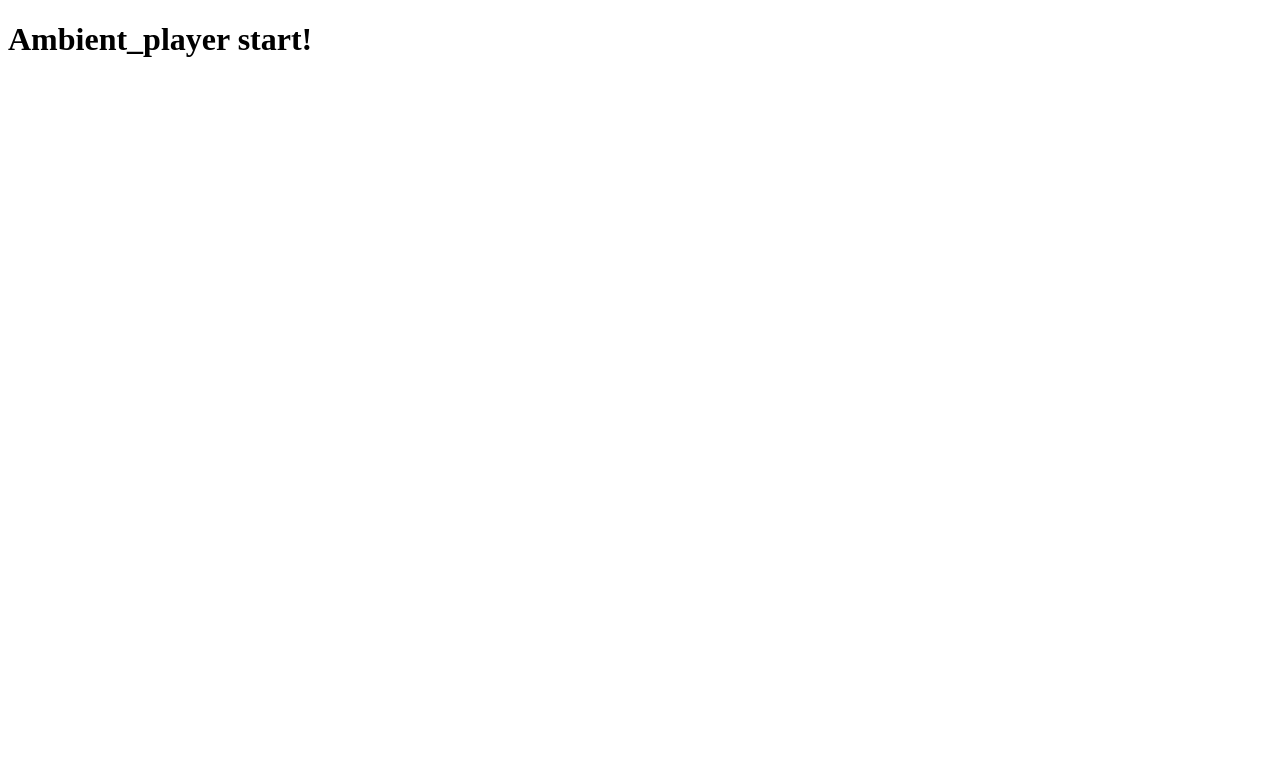
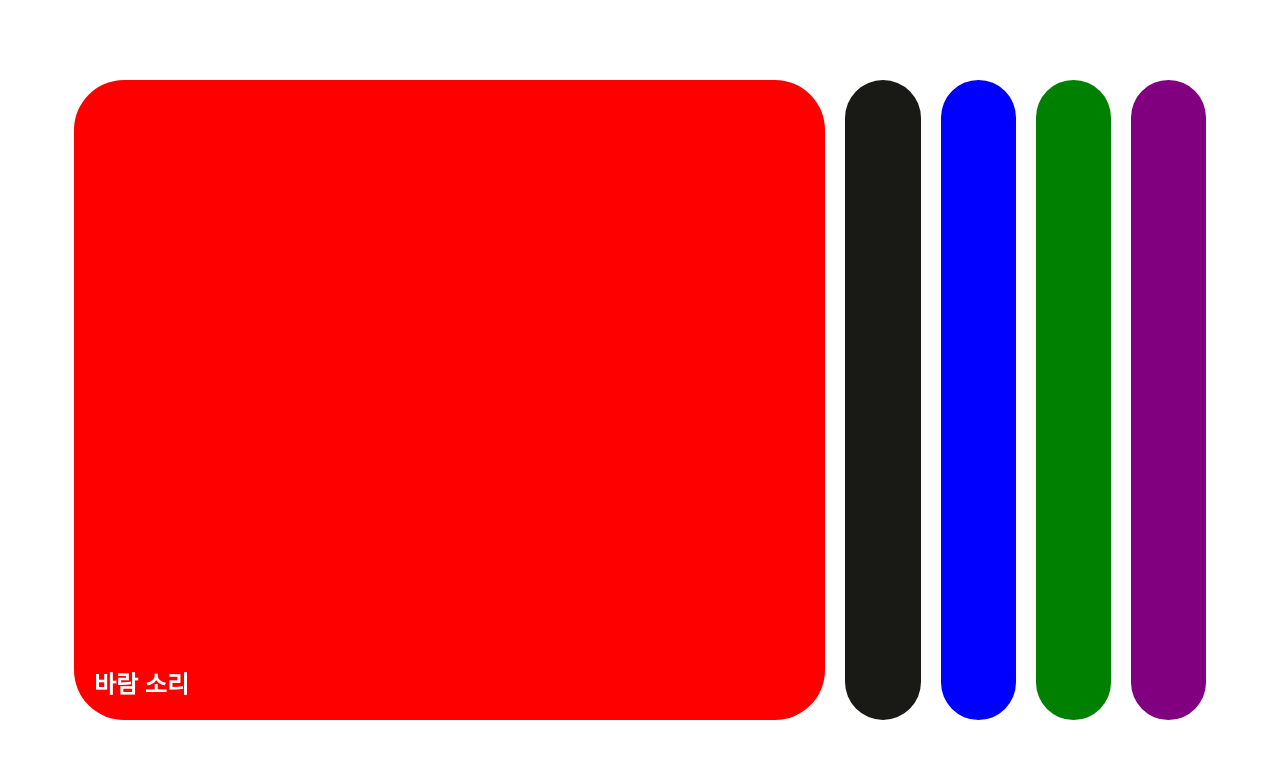
Before and after one commit to leejanghe/Ambient_player, a React (Create React App) app in the folder client/: page / in a window 1280 px wide. Shown: the top 758 px of the page. Built offline with nearby package versions, Linux system fonts and the light colour scheme.

Commit message:
마크업 & css & js 작업

```diff
--- /dev/null
+++ b/client/src/App.css
@@ -0,0 +1,81 @@
+* {
+  box-sizing: border-box;
+}
+
+body {
+  font-family: "Muli", sans-serif;
+  display: flex;
+  align-items: center;
+  justify-content: center;
+  height: 100vh;
+  overflow: hidden;
+  margin: 0;
+}
+
+.container {
+  display: flex;
+  width: 90vw;
+}
+
+.card {
+  background-size: cover;
+  background-position: center;
+  background-repeat: no-repeat;
+  height: 80vh;
+  border-radius: 50px;
+  color: #fff;
+  cursor: pointer;
+  flex: 0.5;
+  margin: 10px;
+  position: relative;
+  transition: all 700ms ease-in;
+}
+
+.card h3 {
+  font-size: 24px;
+  position: absolute;
+  bottom: 20px;
+  left: 20px;
+  margin: 0;
+  opacity: 0;
+}
+
+.card.active {
+  flex: 5;
+}
+
+.card.active h3 {
+  opacity: 1;
+  transition: opacity 0.3s ease-in 0.4s;
+}
+
+.card:nth-of-type(1) {
+  background: red;
+}
+
+.card:nth-of-type(2) {
+  background: rgb(25, 25, 22);
+}
+
+.card:nth-of-type(3) {
+  background: blue;
+}
+
+.card:nth-of-type(4) {
+  background: green;
+}
+
+.card:nth-of-type(5) {
+  background: purple;
+}
+
+@media (max-width: 480px) {
+  .container {
+    width: 100vw;
+  }
+
+  .card:nth-of-type(4),
+  .card:nth-of-type(5) {
+    display: none;
+  }
+}
--- a/client/src/App.js
+++ b/client/src/App.js
@@ -1,5 +1,48 @@
+import "./App.css";
+import { useState, useEffect } from "react";
+
 function App() {
-  return <h1>Ambient_player start!</h1>;
+  useEffect(() => {
+    const cards = document.querySelectorAll(".card");
+
+    function removeActiveClasses() {
+      cards.forEach((card) => {
+        card.classList.remove("active");
+      });
+    }
+
+    cards.forEach((card) => {
+      card.addEventListener("click", () => {
+        removeActiveClasses();
+
+        const isActive = card.classList.contains("active");
+
+        if (!isActive) {
+          card.classList.add("active");
+        }
+      });
+    });
+  });
+
+  return (
+    <div className="container">
+      <div className="card active">
+        <h3>바람 소리</h3>
+      </div>
+      <div className="card">
+        <h3>빗 소리</h3>
+      </div>
+      <div className="card">
+        <h3>천둥 소리</h3>
+      </div>
+      <div className="card">
+        <h3>빗물 소리</h3>
+      </div>
+      <div className="card">
+        <h3>바다 소리</h3>
+      </div>
+    </div>
+  );
 }
 
 export default App;
```
